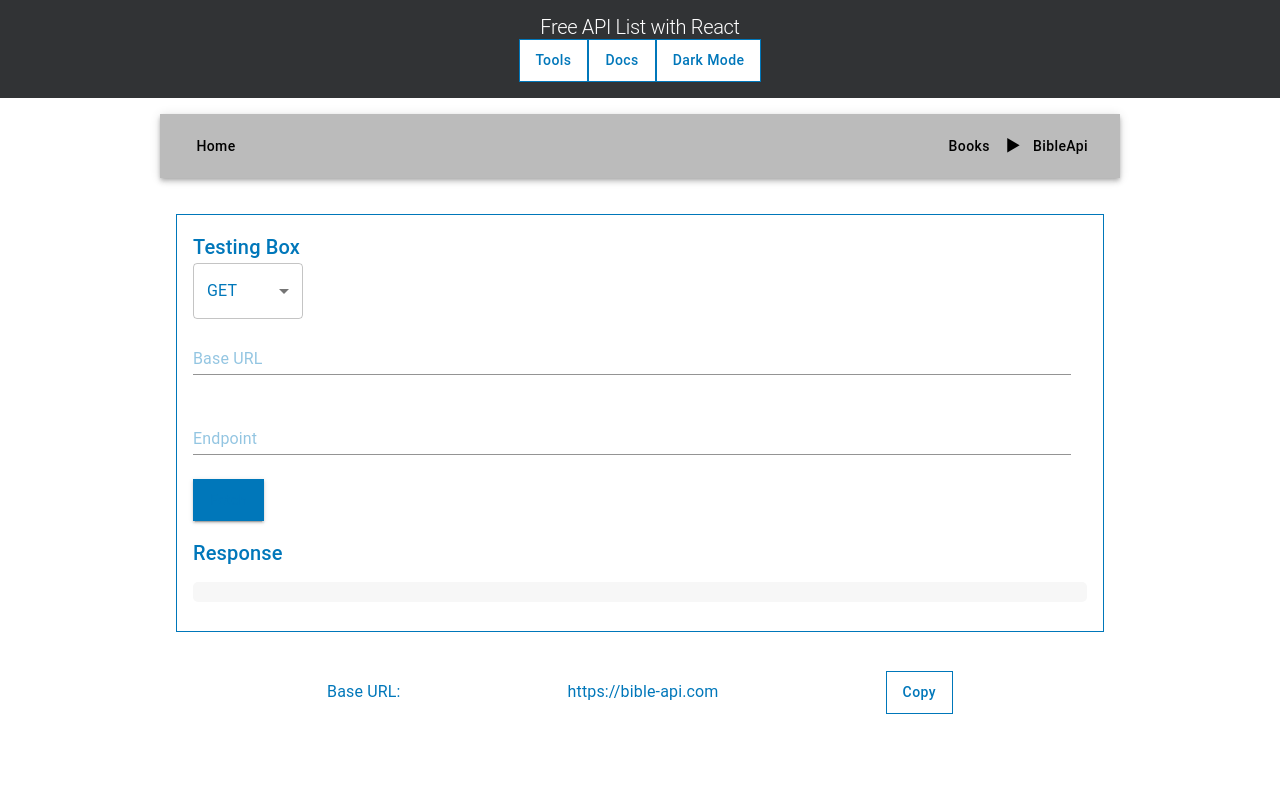
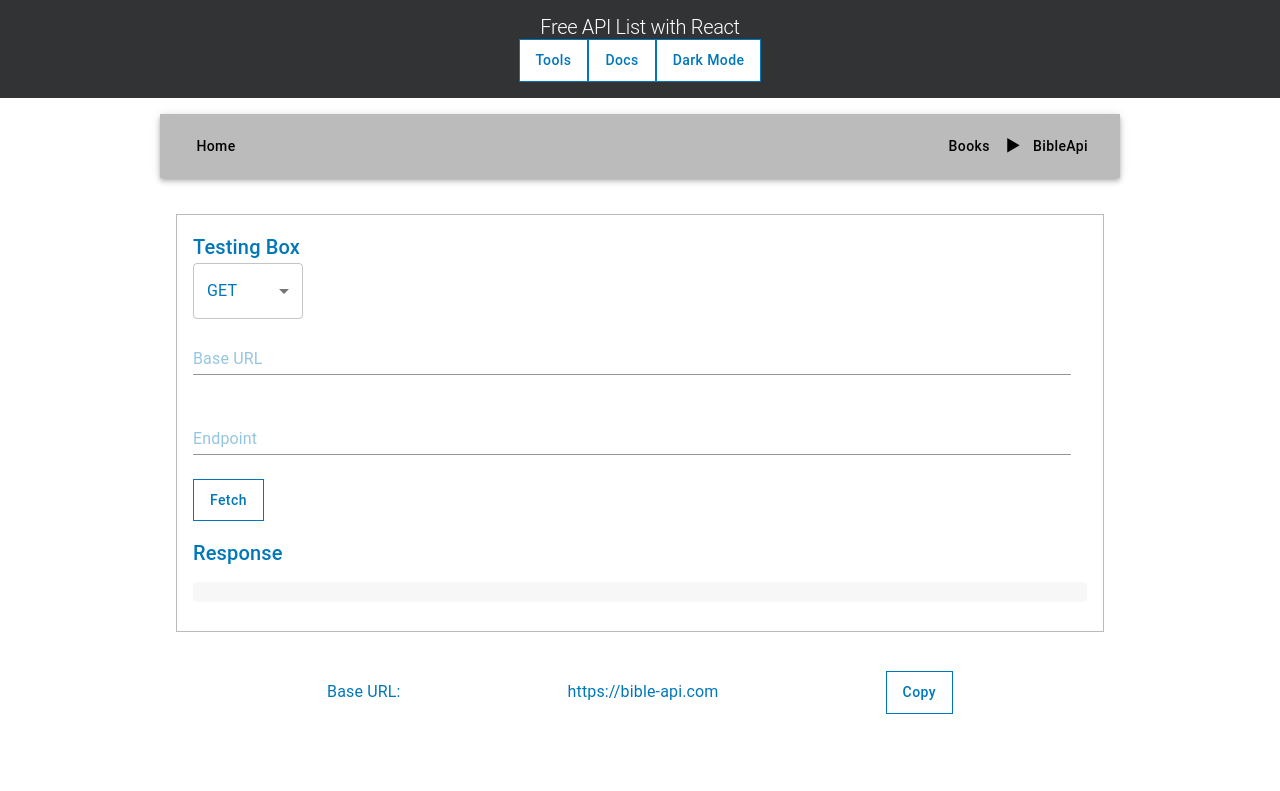
Before and after one commit to Curtis-Thomas/free-api-list-with-react, a React (Create React App) app: page /BooksDash/BibleApi in a window 1280 px wide. Shown: the top 791 px of the page. Built offline with nearby package versions, Linux system fonts and the light colour scheme.

Commit message:
style: BoxTestCrud border color changed to a grey shade

```diff
--- a/src/tools/BoxTestCrud.js
+++ b/src/tools/BoxTestCrud.js
@@ -56,7 +56,7 @@ const BoxTestCrud = ({ url }) => {
   return (
     <Box
       sx={{
-        border: "solid 1px #0077ba",
+        border: "solid 1px #bbb",
         padding: 2,
         margin: 2,
         minHeight: "20vh",
@@ -99,13 +99,7 @@ const BoxTestCrud = ({ url }) => {
         </Box>
         {/* Button to trigger the API request */}
         <Box>
-          <Button
-            variant="contained"
-            onClick={fetchAPI}
-            style={{ backgroundColor: "#0077ba" }}
-          >
-            Fetch
-          </Button>
+          <Button onClick={fetchAPI}>Fetch</Button>
         </Box>
         <Box></Box>
       </Box>
```
